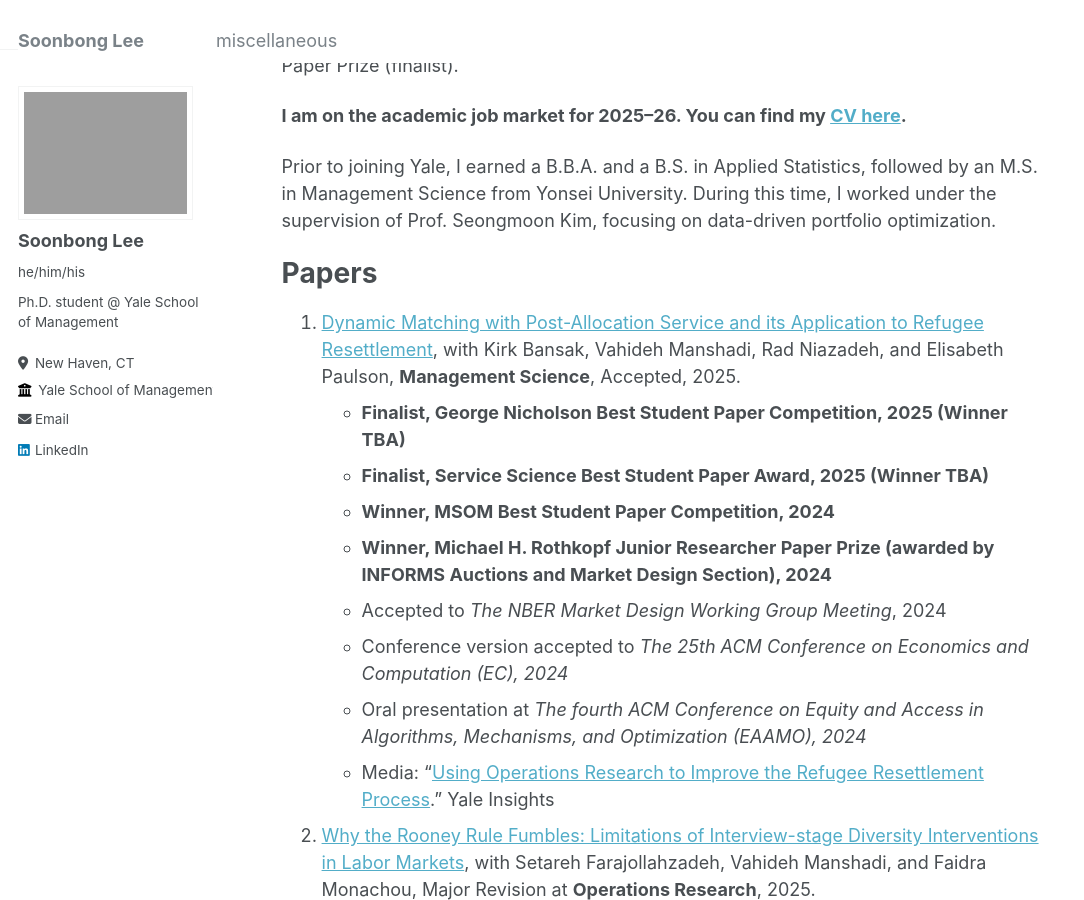
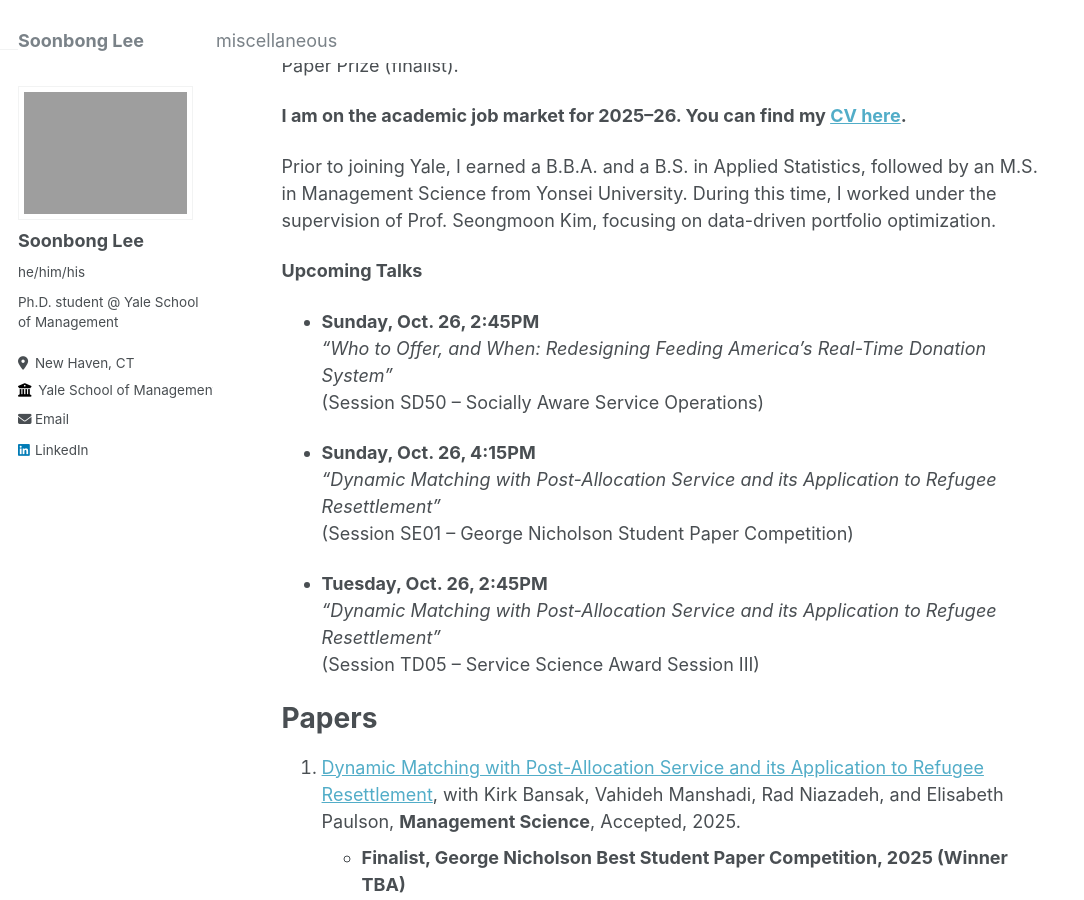
Before and after one commit to soonbong-lee/soonbong-lee.github.io, a Jekyll site: the page built from _pages/about.md, in a window 1280 px wide and 900 px high, scrolled down 358 px. Shown: the whole window, without its empty margins (0-1084 px from the left). Built offline with Jekyll 4.4.1, drawn with Linux system fonts in a browser that asks for light colours.

Commit message:
Update about.md

```diff
--- a/_pages/about.md
+++ b/_pages/about.md
@@ -14,6 +14,20 @@ Much of my work has been grounded in close collaborations with platform-based no
 <a href="/files/Soonbong_Lee_CV_Sep_2025 v4.pdf">CV here</a>.</strong></p>
 
 Prior to joining Yale, I earned a B.B.A. and a B.S. in Applied Statistics, followed by an M.S. in Management Science from Yonsei University. During this time, I worked under the supervision of Prof. Seongmoon Kim, focusing on data-driven portfolio optimization.
+
+**Upcoming Talks**
+
+- **Sunday, Oct. 26, 2:45PM**
+  *“Who to Offer, and When: Redesigning Feeding America’s Real-Time Donation System”*
+  (Session SD50 – Socially Aware Service Operations)
+
+- **Sunday, Oct. 26, 4:15PM**
+  *“Dynamic Matching with Post-Allocation Service and its Application to Refugee Resettlement”*
+  (Session SE01 – George Nicholson Student Paper Competition)
+
+- **Tuesday, Oct. 26, 2:45PM**
+  *“Dynamic Matching with Post-Allocation Service and its Application to Refugee Resettlement”*
+  (Session TD05 – Service Science Award Session III)
 
 
 Papers
```
